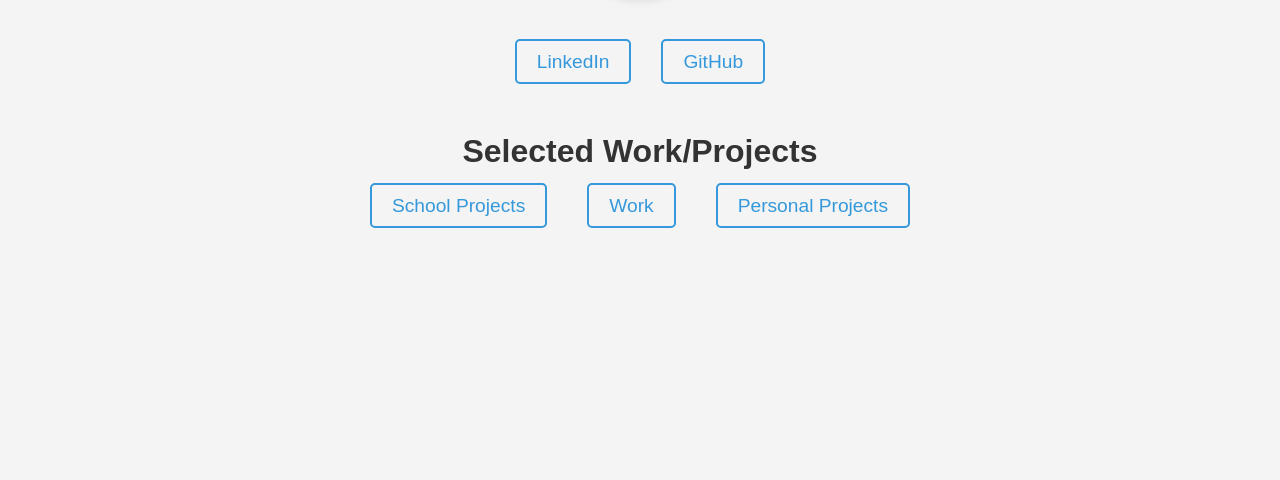
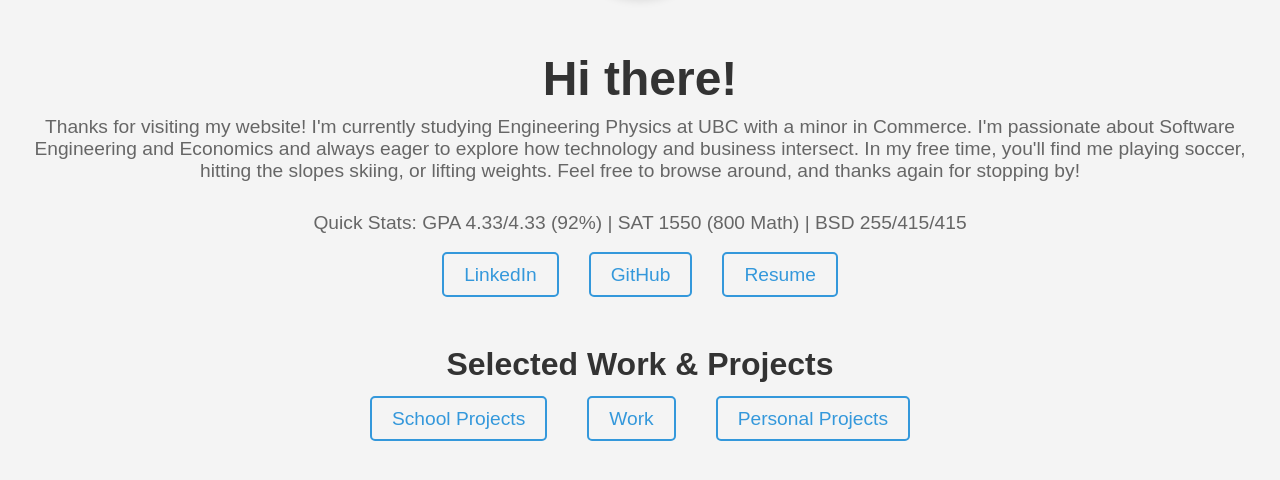
Before and after one commit to jpatch22/jpatch22.github.io, a plain HTML site: page index.html in a window 1280 px wide. Shown: the part 258-738 px from the top of the page. Drawn offline with Linux system fonts and the light colour scheme.

Commit message:
Add resume

```diff
--- a/index.html
+++ b/index.html
@@ -1,25 +1,37 @@
 <!DOCTYPE html>
 <html lang="en">
+
 <head>
     <meta charset="UTF-8">
     <meta name="viewport" content="width=device-width, initial-scale=1.0">
     <title>Jack Patchell's Portfolio</title>
     <link rel="stylesheet" href="styles.css">
 </head>
+
 <body>
     <header>
         <h1>Jack Patchell</h1>
         <img src="images/jack_patchell.jpeg" alt="Jack Patchell" class="profile-pic">
+        <h1>Hi there!</h1>
+        <p>Thanks for visiting my website! I'm currently studying Engineering Physics at UBC with a minor in Commerce.
+            I'm passionate about Software Engineering and Economics and always eager to explore how technology and
+            business intersect. In my free time, you'll find me playing soccer, hitting the slopes skiing, or lifting
+            weights. Feel free to browse around, and thanks again for stopping by!</p>
+        <p>Quick Stats: GPA 4.33/4.33 (92%) | SAT 1550 (800 Math) | BSD 255/415/415 </p>
         <nav>
             <ul class="social-links">
-                <li><a href="https://www.linkedin.com/in/jack-patchell/" target="_blank" rel="noopener noreferrer">LinkedIn</a></li>
+                <li><a href="https://www.linkedin.com/in/jack-patchell/" target="_blank"
+                        rel="noopener noreferrer">LinkedIn</a>
+                </li>
                 <li><a href="https://github.com/jpatch22" target="_blank" rel="noopener noreferrer">GitHub</a></li>
+                <li><a href="images/Jack_Patchell_Resume.pdf" target="_blank">Resume</a></li>
+                <!-- <li><a href="" target="_blank" rel="noopener noreferrer">Stats</a></li> -->
             </ul>
         </nav>
     </header>
 
     <section class="pages">
-        <h2> Selected Work/Projects </h2>
+        <h2> Selected Work & Projects </h2>
         <nav>
             <ul class="page-links">
                 <li><a href="school_projects.html">School Projects</a></li>
```
Also changed, not shown: 1 other file.
